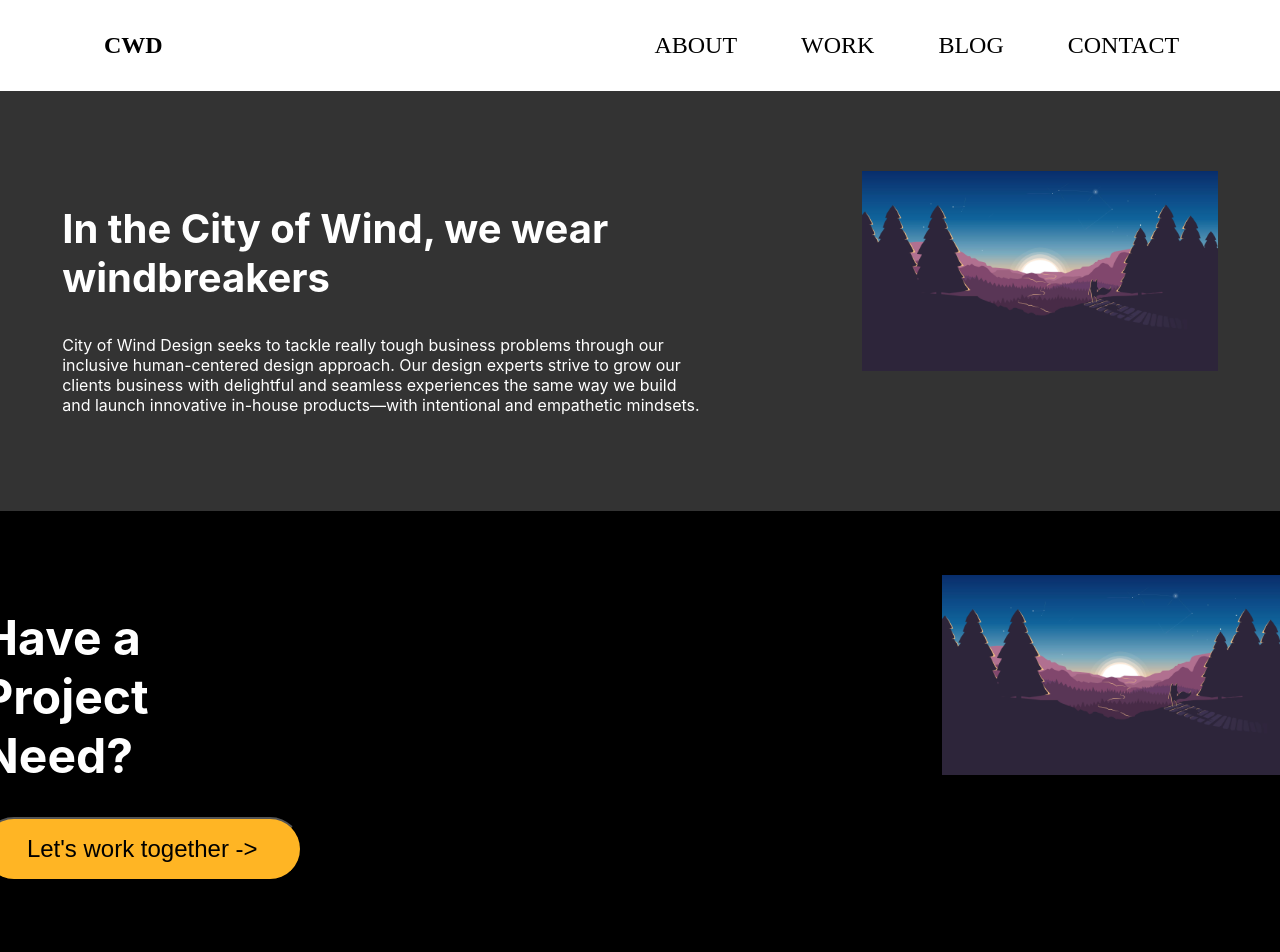
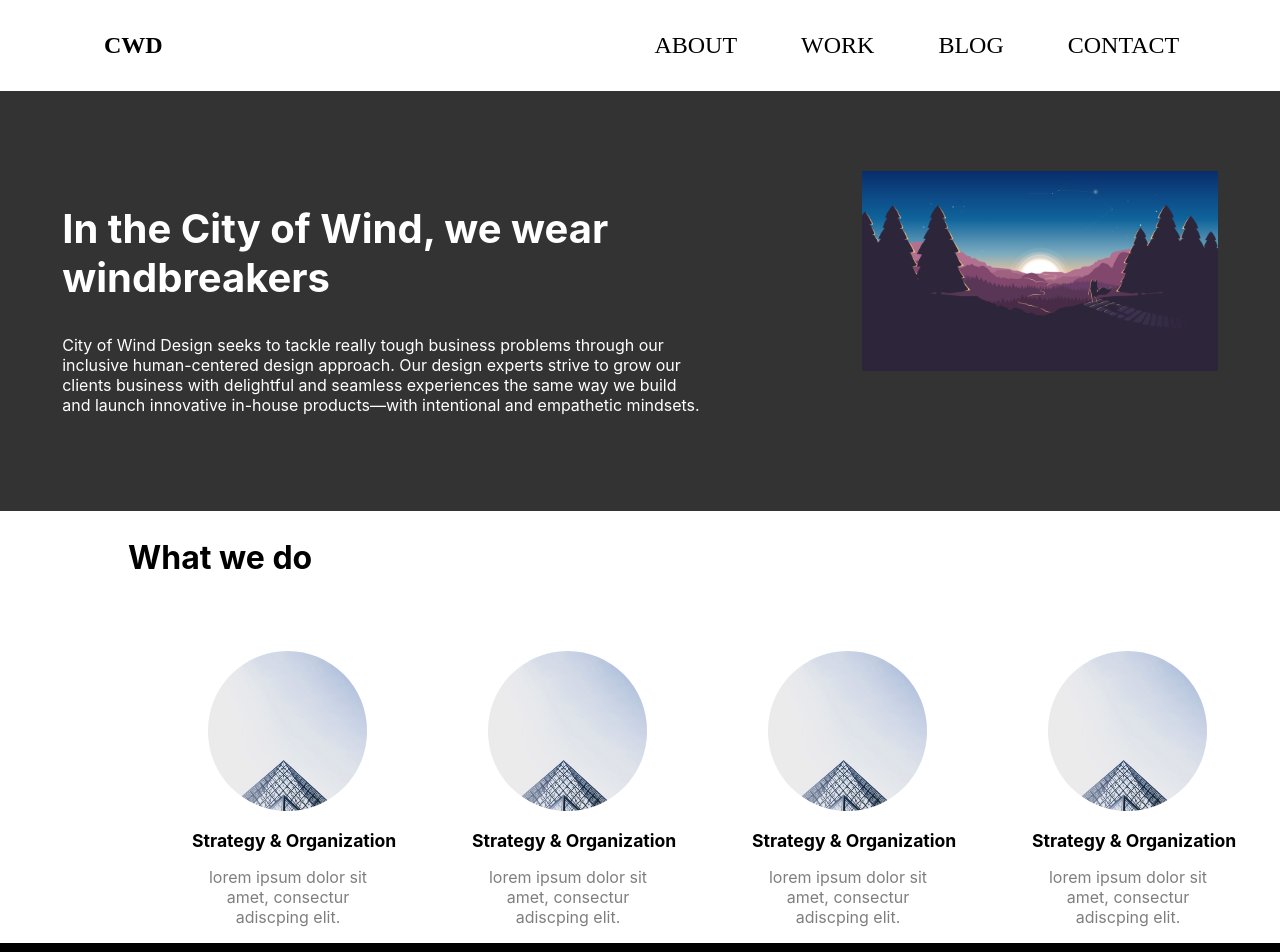
Before and after one commit to ltramos7/cwd-website-fe, a React (Create React App) app: page /about in a window 1280 px wide. Shown: the top 952 px of the page. Built offline with nearby package versions, Linux system fonts and the light colour scheme.

Commit message:
about page cateogories made and styled

```diff
--- a/src/components/about/index.js
+++ b/src/components/about/index.js
@@ -21,6 +21,33 @@ class About extends React.Component{
                         <img src={require(`./images/minimal-placeholder.jpg`)} placeholder='placeholder img' />
                     </div>
                 </div>
+
+                <div>
+                    <h1 className='about__we-do'>What we do</h1>
+                </div>
+
+                <div className='about__categories'>
+                    <div className='about__categories-card'>
+                        <img src={require(`./images/square-fill.jpg`)} placeholder='square fill' />
+                        <h1>Strategy & Organization</h1>
+                        <p>lorem ipsum dolor sit amet, consectur adiscping elit.</p>
+                    </div>
+                    <div className='about__categories-card'>
+                        <img src={require(`./images/square-fill.jpg`)} placeholder='square fill' />
+                        <h1>Strategy & Organization</h1>
+                        <p>lorem ipsum dolor sit amet, consectur adiscping elit.</p>
+                    </div>
+                    <div className='about__categories-card'>
+                        <img src={require(`./images/square-fill.jpg`)} placeholder='square fill' />
+                        <h1>Strategy & Organization</h1>
+                        <p>lorem ipsum dolor sit amet, consectur adiscping elit.</p>
+                    </div>
+                    <div className='about__categories-card'>
+                        <img src={require(`./images/square-fill.jpg`)} placeholder='square fill' />
+                        <h1>Strategy & Organization</h1>
+                        <p>lorem ipsum dolor sit amet, consectur adiscping elit.</p>
+                    </div>
+                </div>
             </section>
         )
     }
--- a/src/scss/_about.scss
+++ b/src/scss/_about.scss
@@ -20,6 +20,37 @@
             height: 25vh;
             width: auto;
         }
+    }
 
+    &__we-do {
+        font-size: 2rem;
+        padding: 0 0 0 8rem;
+    }
+
+    &__categories {
+        display: grid;
+        grid-template-areas: 'one two three four';
+        grid-gap: 2rem;
+        padding: 3rem 0 0 12rem;
+
+        &-card {
+            & > img {
+                height: 10rem;
+                width: auto;
+                border-radius: 5rem;
+                margin-left: 1rem;
+            }
+
+            & > h1 {
+                font-size: 1.1rem;
+                font-weight: bolder;
+            }
+
+            & > p {
+                opacity: 0.5;
+                text-align: center;
+                width: 12rem;
+            }
+        }
     }
 }
```
